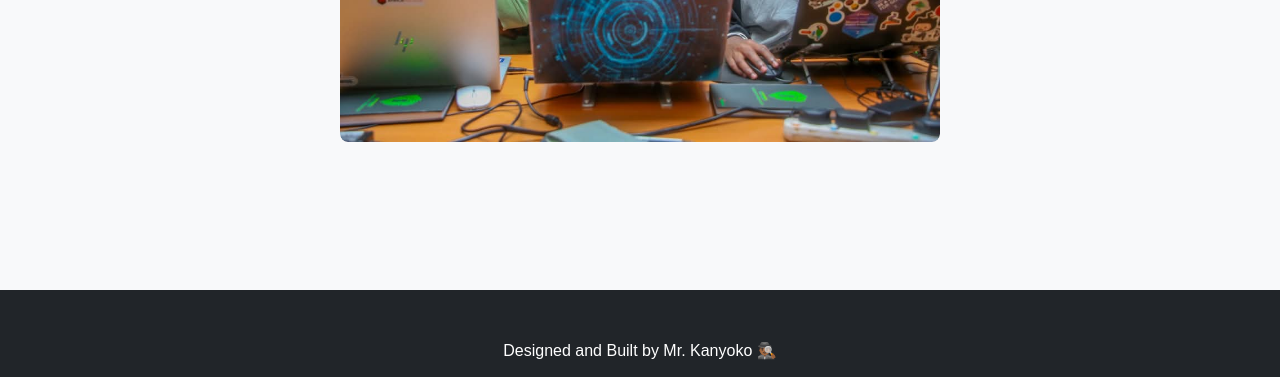
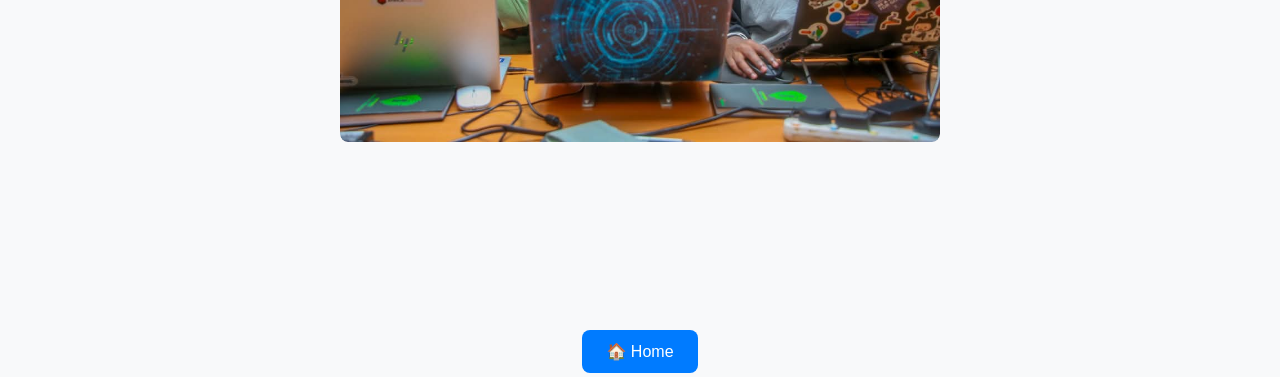
Before and after one commit to kanyokoo/portfolio, a plain HTML site: page blogs.html in a window 1280 px wide. Shown: the part 1795-2172 px from the top of the page. Drawn offline with Linux system fonts and the light colour scheme.

Commit message:
adding button for home

```diff
--- a/blogs.html
+++ b/blogs.html
@@ -83,6 +83,12 @@
                 <img src="about_18.jpg" alt="ending the day at Umma university hackathon">
             </div>
         </section>
+
+            <!-- Home Button Section -->
+    <section class="content-section" style="text-align: center; margin: 40px 0;">
+        <button onclick="window.location.href='index.html'" class="home-btn">🏠 Home</button>
+    </section>
+
     </main>
 
     <!-- Shared Footer -->
--- a/style.css
+++ b/style.css
@@ -414,6 +414,22 @@ footer {
     color: var(--primary-color);
 }
 
+.home-btn {
+    background-color: #007bff; /* adjust to your theme color */
+    color: white;
+    border: none;
+    padding: 12px 24px;
+    border-radius: 8px;
+    cursor: pointer;
+    font-size: 1rem;
+    transition: 0.3s ease;
+}
+
+.home-btn:hover {
+    background-color: #0056b3;
+    transform: scale(1.05);
+}
+
 /* ========================================= */
 /*      MOBILE RESPONSIVENESS (MEDIA QUERY)  */
 /* ========================================= */
```
Also changed, not shown: certifications.html (+4 -0 lines).
